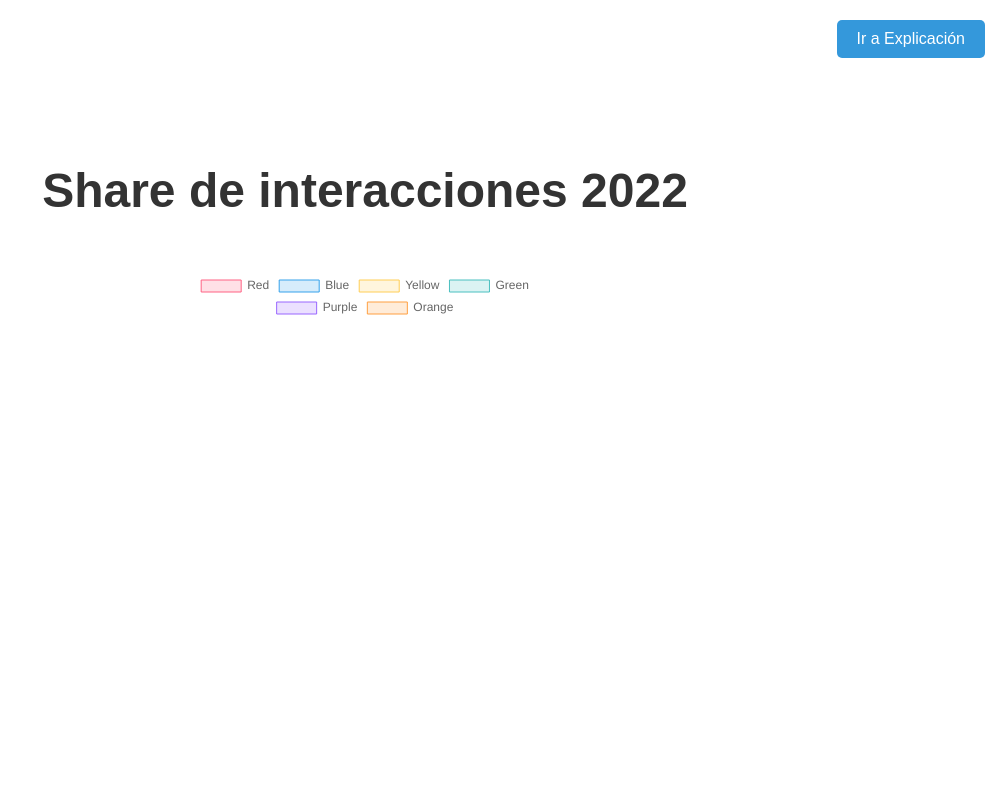
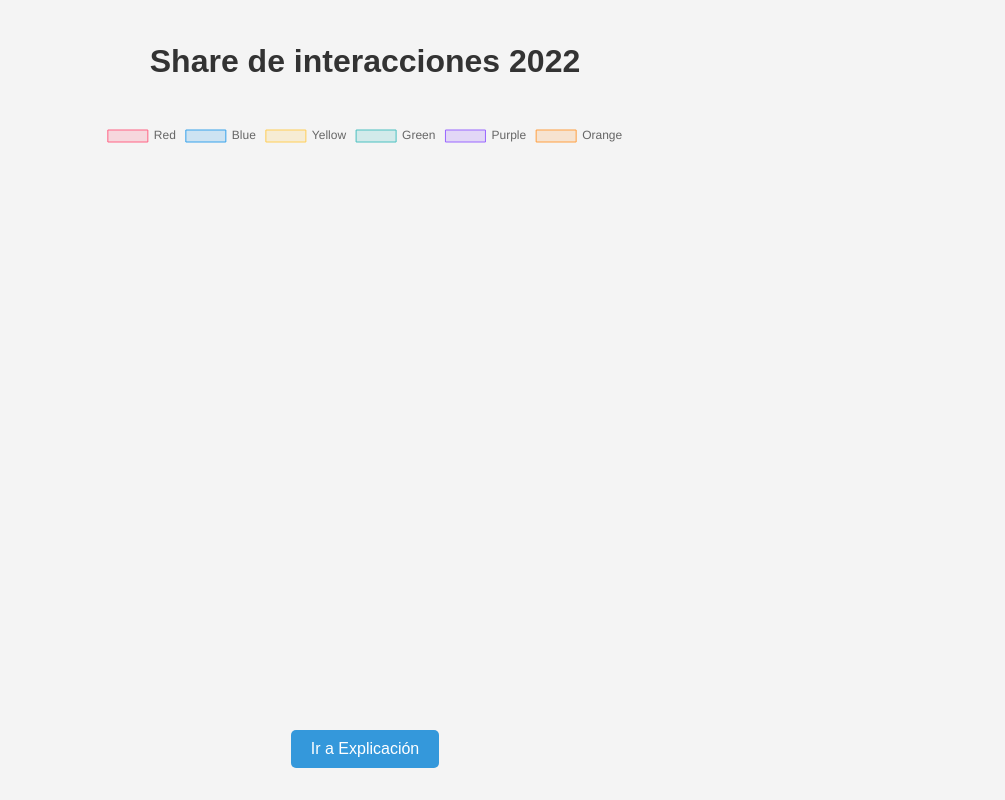
Before and after one commit to yapuu03/yapuu03.github.io, a plain HTML site: page index.html in a window 1280 px wide. Shown: the whole page, without its empty margins (275-1280 px from the left). Drawn offline with nearby package versions, Linux system fonts and the light colour scheme.

Commit message:
Update index.html

```diff
--- a/index.html
+++ b/index.html
@@ -10,6 +10,11 @@
             font-family: Arial, sans-serif;
             margin: 0;
             overflow: hidden;
+            display: flex;
+            align-items: center;
+            justify-content: center;
+            height: 100vh;
+            background-color: #f4f4f4;
         }
 
         .container {
@@ -17,27 +22,32 @@
             flex-direction: column;
             align-items: center;
             justify-content: center;
-            height: 100vh;
-            position: relative;
-            transition: opacity 1s ease-in-out;
+            text-align: center;
+            width: 100%;
+            max-width: 1200px;
+            padding: 20px;
+            box-sizing: border-box;
         }
 
         #chart-container {
             display: none;
             margin-top: 20px;
+            width: 100%;
+            max-width: 600px;
         }
 
         h1 {
-            font-size: 3rem;
+            font-size: 2rem;
             color: #333;
+            margin-bottom: 20px;
         }
 
         .loader {
             border: 16px solid #f3f3f3;
             border-top: 16px solid #3498db;
             border-radius: 50%;
-            width: 120px;
-            height: 120px;
+            width: 100px;
+            height: 100px;
             animation: spin 2s linear infinite;
             margin: 0 auto;
         }
@@ -48,7 +58,6 @@
         }
 
         .button {
-            position: fixed;
             background-color: #3498db;
             color: white;
             border: none;
@@ -56,52 +65,45 @@
             border-radius: 5px;
             cursor: pointer;
             font-size: 1rem;
-            z-index: 1000;
             transition: background-color 0.3s ease;
+            margin: 10px;
         }
 
         .button:hover {
             background-color: #2980b9;
         }
 
-        #to-chart {
-            top: 20px;
-            left: 20px;
-        }
-
         #to-explanation {
-            top: 20px;
-            right: 20px;
+            display: none;
         }
 
         .explanation-content {
-            position: fixed;
+            display: none;
+            position: absolute;
             top: 0;
             left: 0;
             right: 0;
             bottom: 0;
             background: white;
             padding: 20px;
+            box-shadow: 0 0 10px rgba(0,0,0,0.1);
             overflow-y: auto;
-            box-shadow: 0 0 10px rgba(0,0,0,0.1);
+            z-index: 1000;
+            transition: opacity 1s ease-in-out, visibility 1s ease-in-out;
+        }
+
+        .explanation-content.visible {
             display: flex;
             flex-direction: column;
             justify-content: center;
             align-items: center;
-            opacity: 0;
-            visibility: hidden;
-            transition: opacity 1s ease-in-out, visibility 1s ease-in-out;
-        }
-
-        .explanation-content.visible {
             opacity: 1;
             visibility: visible;
         }
 
-        /* Responsive styling */
         @media (max-width: 768px) {
             h1 {
-                font-size: 2rem;
+                font-size: 1.5rem;
             }
             .loader {
                 width: 80px;
@@ -115,7 +117,7 @@
 
         @media (max-width: 480px) {
             h1 {
-                font-size: 1.5rem;
+                font-size: 1.2rem;
             }
             .loader {
                 width: 60px;
@@ -135,7 +137,7 @@
         <div id="chart-container">
             <canvas id="myChart" width="400" height="400"></canvas>
         </div>
-        <button class="button" id="to-explanation" style="display: none;">Ir a Explicación</button>
+        <button class="button" id="to-explanation">Ir a Explicación</button>
     </div>
 
     <div class="explanation-content" id="explanation-section">
```
